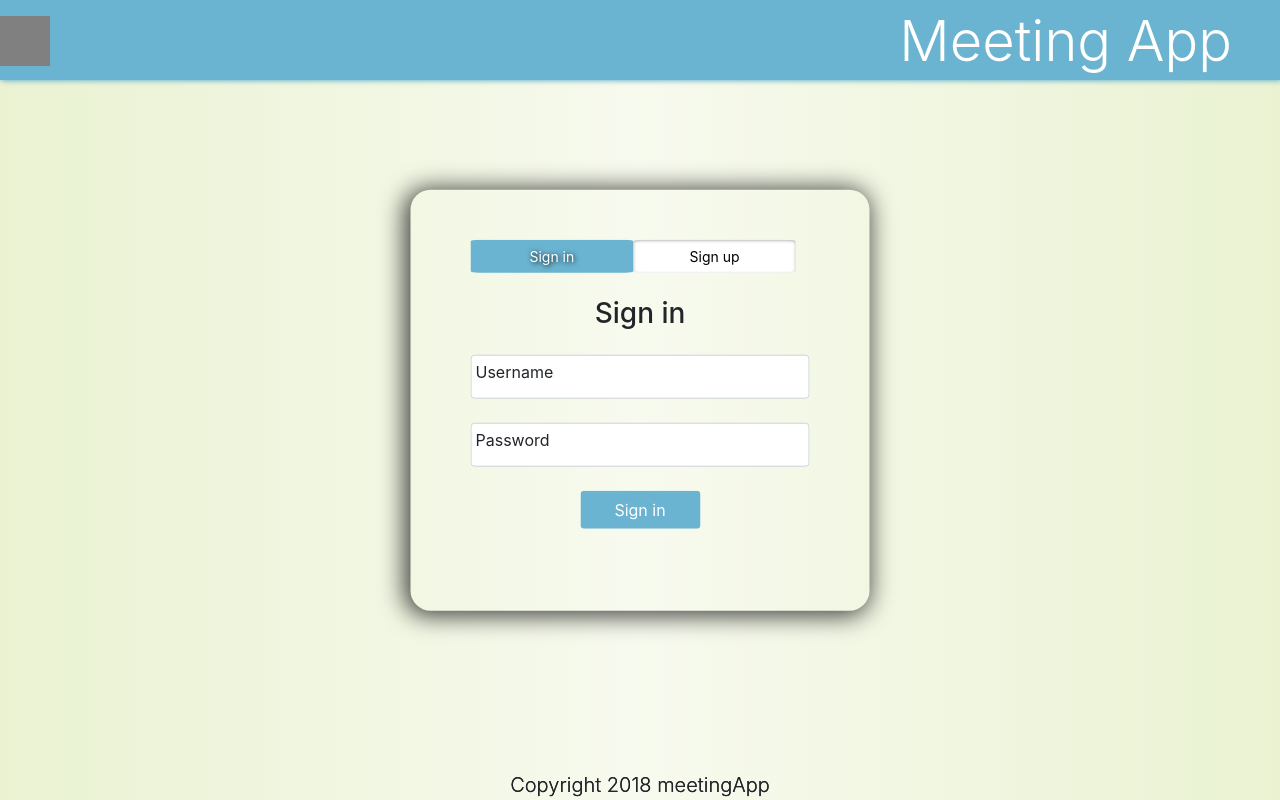
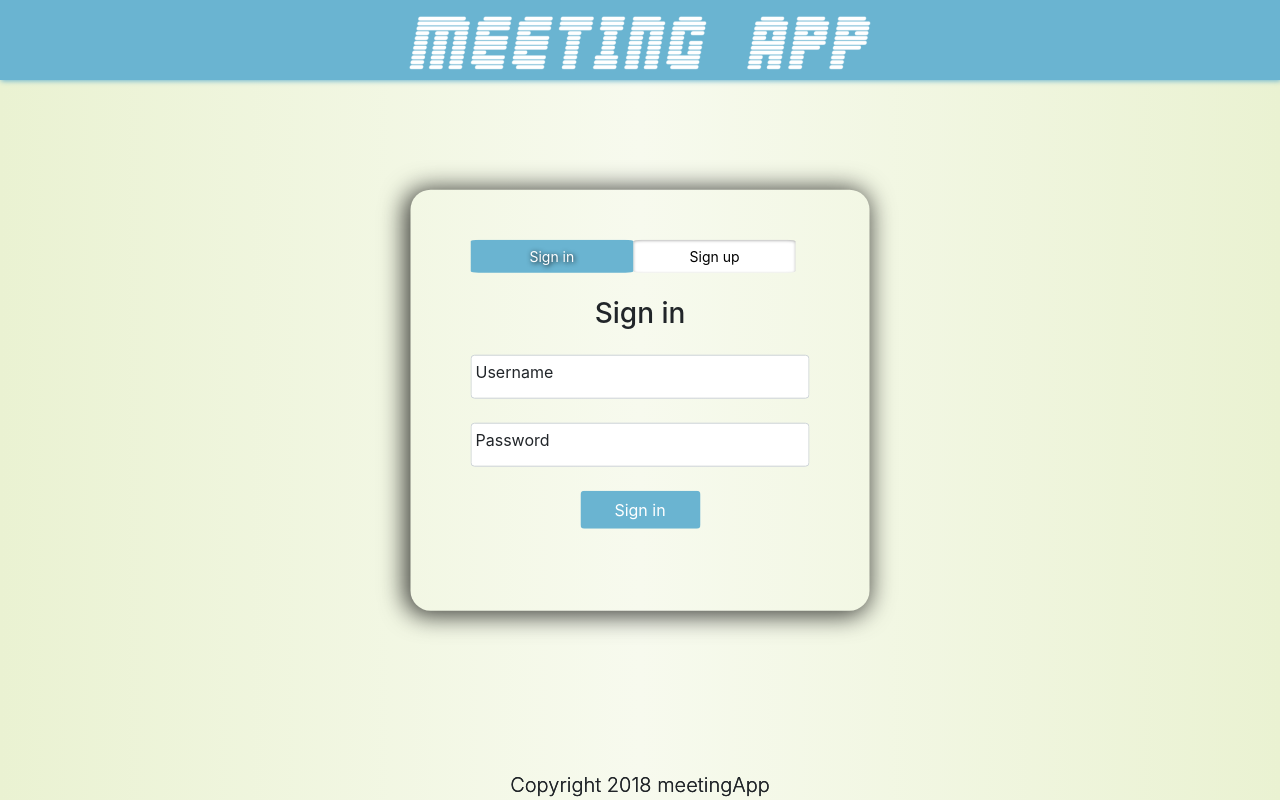
Before and after one commit to SadVue-NekadJava/meetingApp, a Vue app: page / in a window 1280 px wide. Built offline with nearby package versions, Linux system fonts and the light colour scheme.

Commit message:
logo login

```diff
--- a/src/views/Home.vue
+++ b/src/views/Home.vue
@@ -1,15 +1,7 @@
 <template>
 <div>
   <div class="navChat">
-    <div class="row pt-3">
-      <div class="col-lg-6">
-        <div class="pl-5" style="height:50px;width:50px;background:grey;"></div>
-      </div>
-      <div class="col-lg-6">
-        <p class="text-right text-white display-4 pr-5" style="line-height:50px;">Meeting App</p>
-      </div>
-
-    </div>
+    <div class="text-center pt-2"><img src="../assets/logo.png" height="70" style="line-height:80px;" alt=""></div>
   </div>
   <!-- <div class="container ">
 
```
